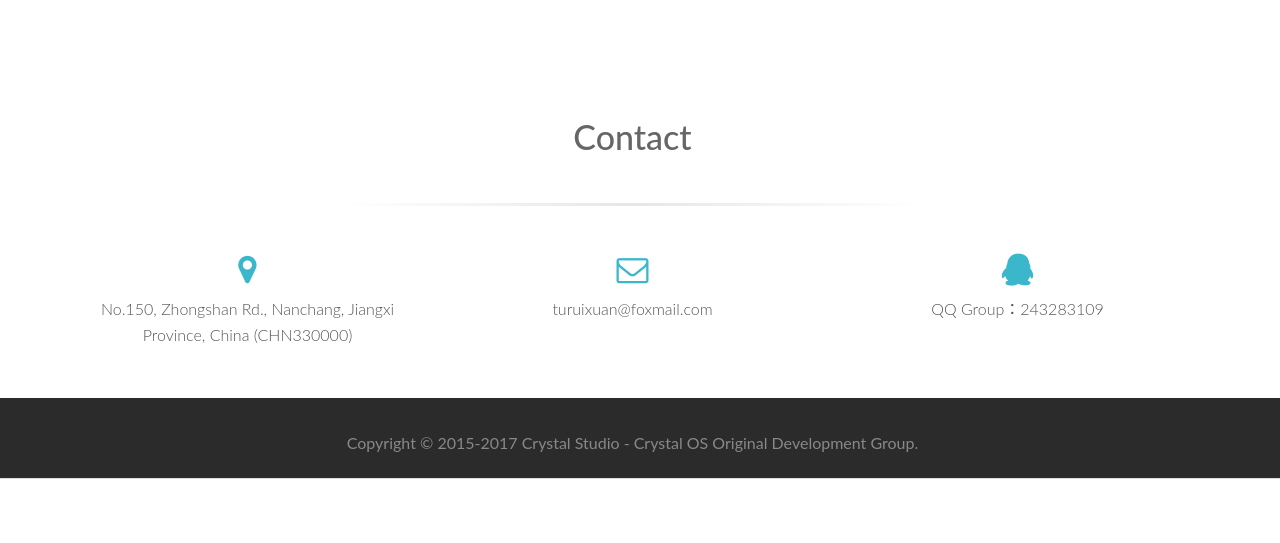
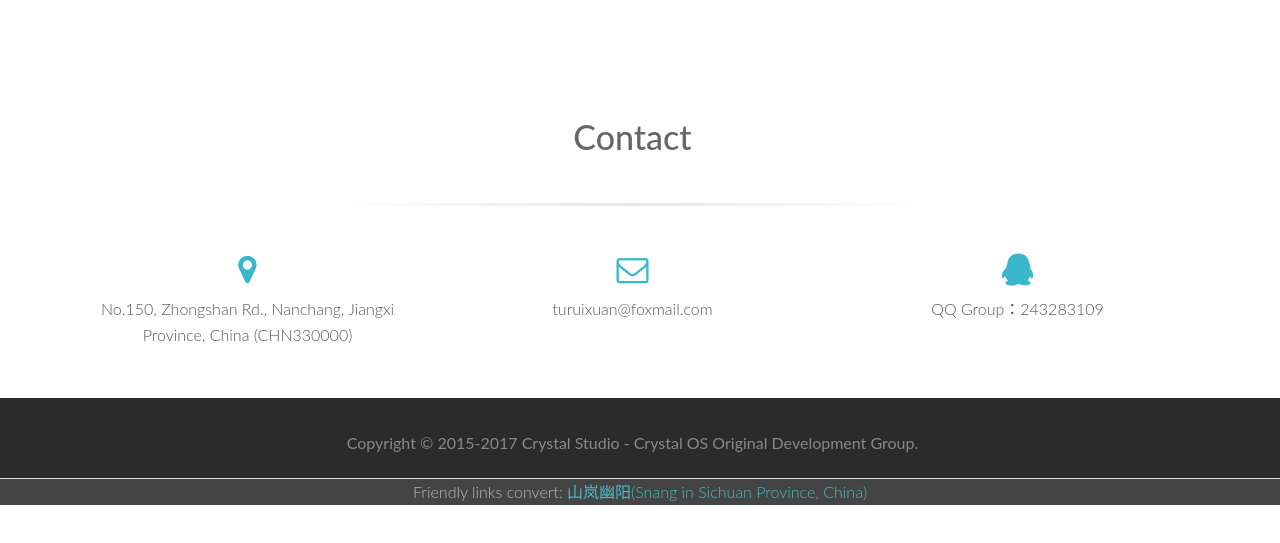
Before and after one commit to CrystalStu/Crystal-OS, a plain HTML site: page docs/index.html in a window 1280 px wide. Shown: the part 1420-1963 px from the top of the page. Drawn offline with Linux system fonts and the light colour scheme; a web font is replaced by a local one.

Commit message:
COMMIT_REQUEST_BY_TUNNEL (D:E:\Crystal\Programs\Git\Crystal-OS\Crystal-OS_DEV\GitHub,T:21:32:19.17,U:turui)

```diff
--- a/docs/index.html
+++ b/docs/index.html
@@ -96,7 +96,6 @@ One more thing, it is a close-source software, you will earn money from it if we
   </div>
 </div>
 <!-- container -->
-
 <div id="footerwrap">
   <div class="container">
     <div class="row">
@@ -104,6 +103,7 @@ One more thing, it is a close-source software, you will earn money from it if we
     </div>
   </div>
 </div>
+<div style="background:#444"><p style="color:#BBB">Friendly links convert: <a href="snang.cc">山岚幽阳(Snang in Sichuan Province, China)</a></p></div>
 
 <!-- Bootstrap core JavaScript
     ================================================== -->
```
